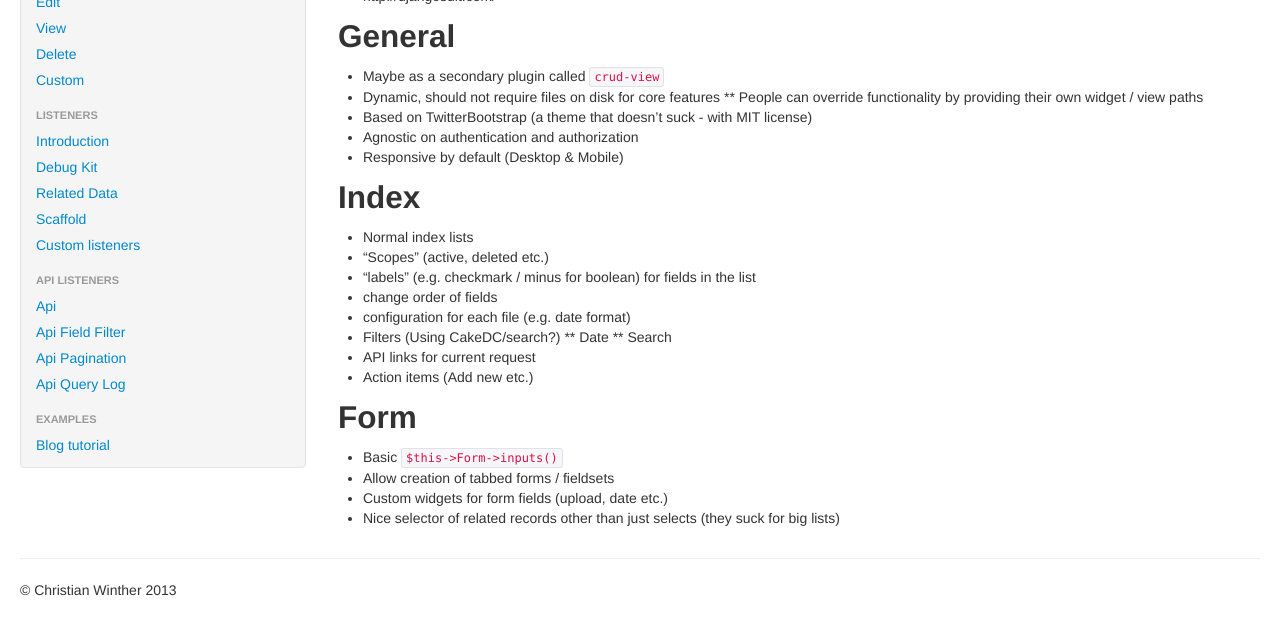
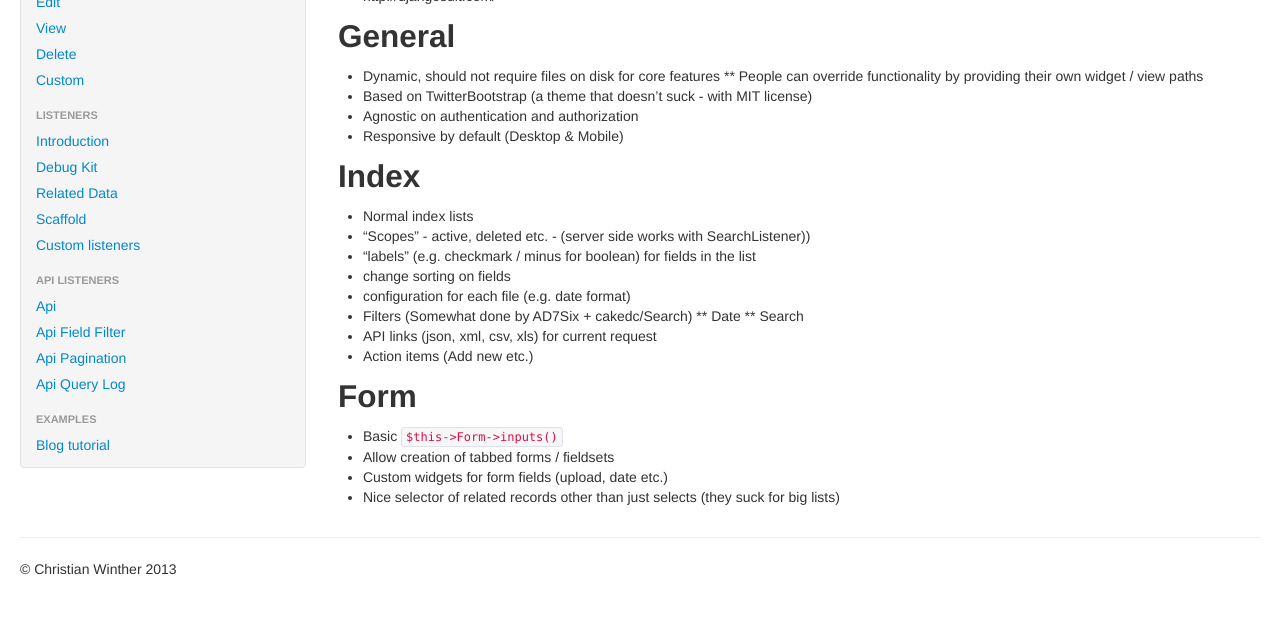
Before and after one commit to FriendsOfCake/crud, a Jekyll site: the page built from docs/views/wish-list.md, in a window 1280 px wide and 974 px high, cut to the strip 324-959 px from the top of the window. Built offline with Jekyll 4.4.1, drawn with Linux system fonts in a browser that asks for light colours; nearby versions of some CDN libraries.

Commit message:
Update wish-list.md

```diff
--- a/docs/views/wish-list.md
+++ b/docs/views/wish-list.md
@@ -12,7 +12,6 @@ Inspiration
 
 ## General
 
-* Maybe as a secondary plugin called `crud-view`
 * Dynamic, should not require files on disk for core features
 ** People can override functionality by providing their own widget / view paths
 * Based on TwitterBootstrap (a theme that doesn't suck - with MIT license)
@@ -22,14 +21,14 @@ Inspiration
 ## Index
 
 * Normal index lists
-* "Scopes" (active, deleted etc.)
+* "Scopes"  - active, deleted etc. - (server side works with SearchListener))
 * "labels" (e.g. checkmark / minus for boolean) for fields in the list
-* change order of fields
+* change sorting on fields
 * configuration for each file (e.g. date format)
-* Filters (Using CakeDC/search?)
+* Filters (Somewhat done by AD7Six + cakedc/Search)
 ** Date
 ** Search
-* API links for current request
+* API links (json, xml, csv, xls) for current request
 * Action items (Add new etc.)
 
 ## Form
```
